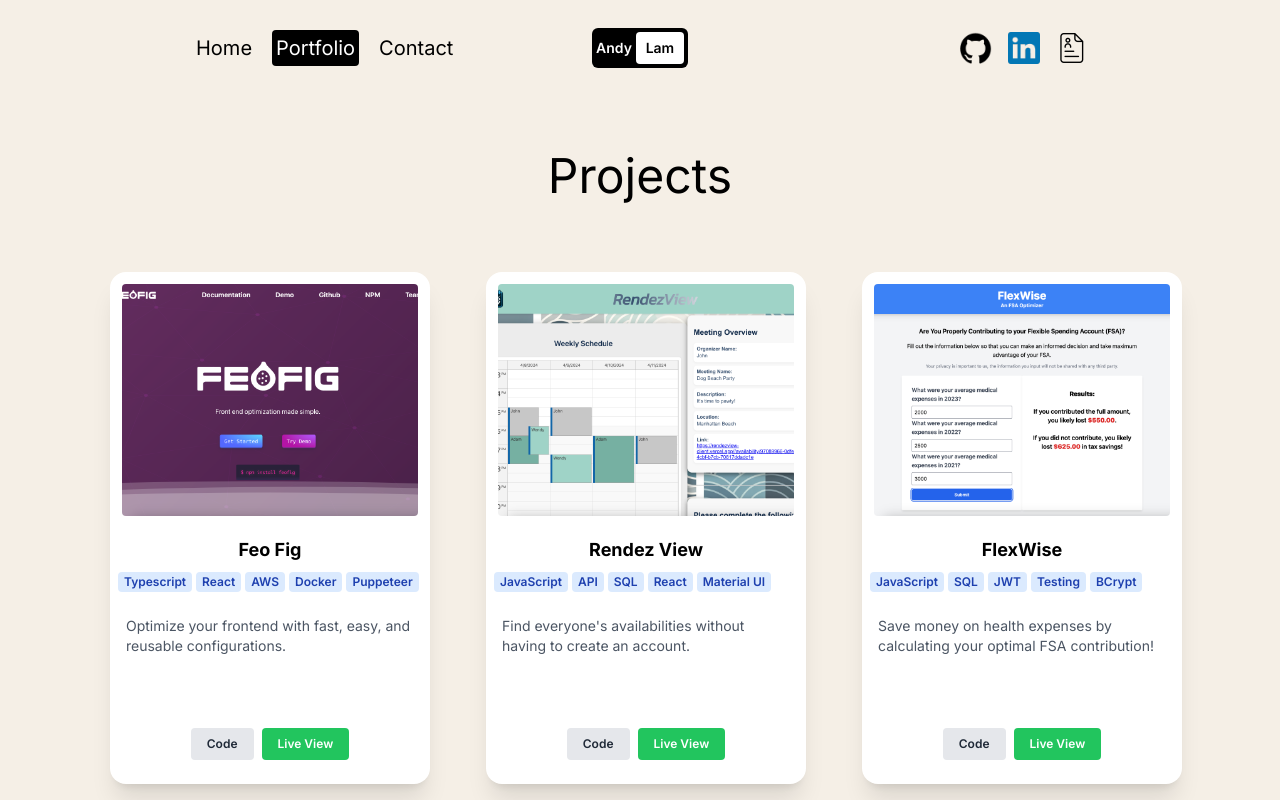
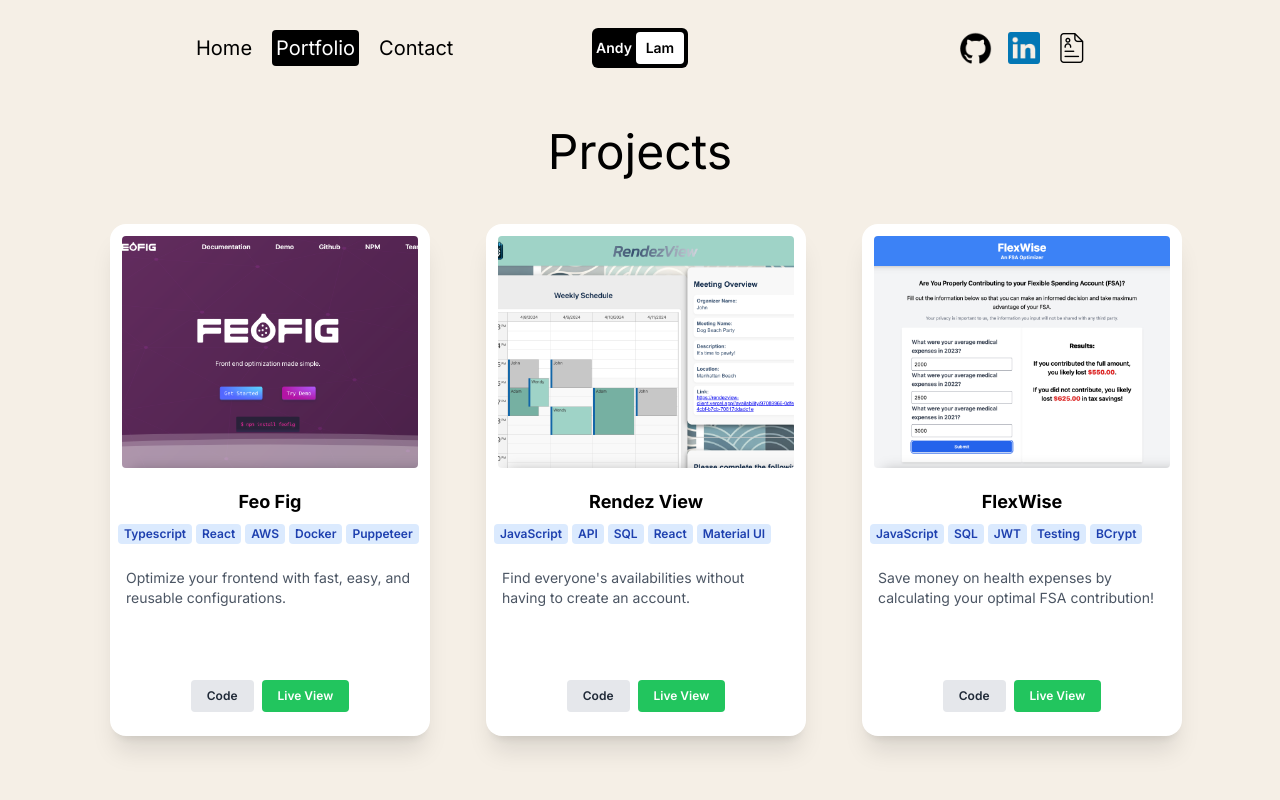
Before and after one commit to Andythelam/portfolio-website, a Next.js app: page /portfolio in a window 1280 px wide. Shown: the top 800 px of the page. Built offline with nearby package versions, Linux system fonts and the light colour scheme.

Commit message:
changed padding in portfolio for better ui

```diff
--- a/src/app/portfolio/page.jsx
+++ b/src/app/portfolio/page.jsx
@@ -58,7 +58,7 @@ const PortfolioPage = () => {
       <div className='flex justify-center items-center mx-auto px-6 w-full' ref={ref}>
         <div className='w-full'>
           {/* Title */}
-          <div className='text-5xl text-center py-14'>Projects</div>
+          <div className='text-5xl text-center py-8'>Projects</div>
           {/* Carousel */}
           <div className='flex justify-center flex-wrap gap-x-10 gap-y-10 mx-auto'>
             {cards.map((card) => (
```
